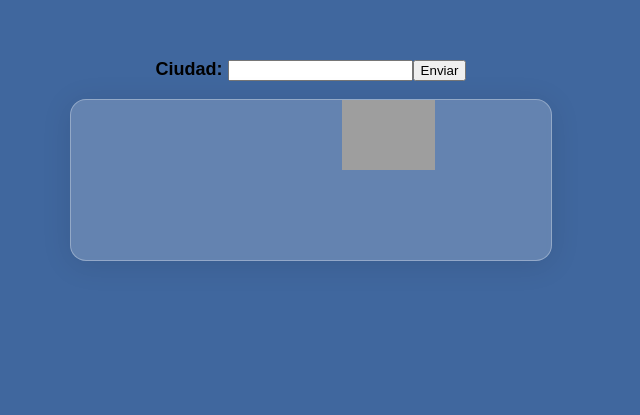
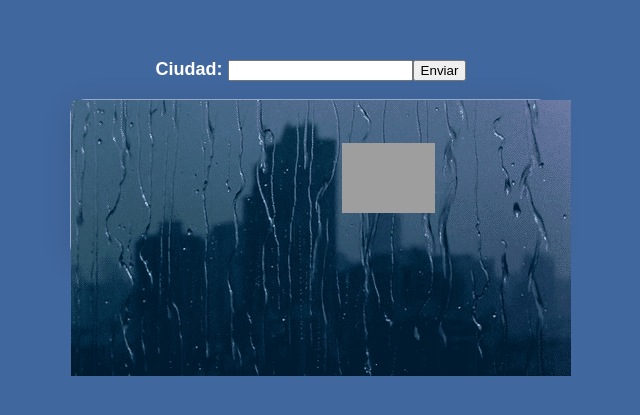
Before and after one commit to selhier/WeatherReact, a React (Vite) app: page / in a window 1280 px wide. Shown: the part 257-672 px from the top of the page, without its empty margins (329-969 px from the left). Built offline with nearby package versions, Linux system fonts and the light colour scheme; grey boxes are pictures that could not be loaded.

Commit message:
cambios para agregar el fondo del clima

```diff
--- a/src/App.jsx
+++ b/src/App.jsx
@@ -3,6 +3,7 @@ import React from 'react'
 import { useState, useEffect } from 'react'
 // import App from './App.jsx'
 import './style.css'
+import backimage from './assets/giphy.gif'
 
 function App() {
   // const root = ReactDOM.createRoot(document.getElementById('root'))
@@ -27,7 +28,6 @@ const [city, setCity] = useState('');
 }
 return(
     <div className='divPadre'>
-
         <div className='Divinput'>
         <p className='Pciudad'> Ciudad: <input type="text" value={city} onChange={(e) => setCity(e.target.value)} /></p>
         <button className='btn' onClick={() => handleButtonClick(city)}>Enviar</button>
@@ -39,14 +39,21 @@ return(
                 <li>Ciudad: {data.name}</li>
                 <li>Condición climática: {data.weather && data.weather[0].main}</li>
                 <li>Temperatura: {data.main.temp}°C</li>
-
             </div>
           )}
         </ul>
         <div className='IconW'>
         <img src={'http://openweathermap.org/img/w/'+ icon +'.png'} height="70px" />
+        <div className='ImgBack'>
+        <img className='' src={backimage} alt="" />
         </div>
+
+        </div>
+
+
+
       </div>
+
     </div>
   );
 
--- a/src/style.css
+++ b/src/style.css
@@ -1,5 +1,6 @@
 body{
     background-color: #40679E;
+    color: white;
 }
 .divPadre{
     width: 100%;
@@ -9,6 +10,7 @@ body{
     align-content: center;
     justify-content: center;
     align-items: center;
+    position: relative;
 }
 .divInfo{
     width: 30rem;
@@ -26,9 +28,24 @@ body{
     font-weight: bold;
     display: flex;
     flex-direction: row;
+    align-items: center;
+    justify-content: left;
     justify-content: space-evenly;
+
+
+
+    /* Centra el divInfo */
+    z-index: 1; /* Asegura que divInfo esté arriba de ImgBack */
 }
-
+.ImgBack {
+    position: absolute;
+    top: 0;
+    left: 0;
+    width: 100%;
+    height: 100%;
+    object-fit: cover; /* Ajusta la imagen para cubrir todo el div */
+    z-index: -1;
+  }
 li{
     list-style-type: none;
 }
```
Also changed, not shown: src/assets/giphy.gif (added).
